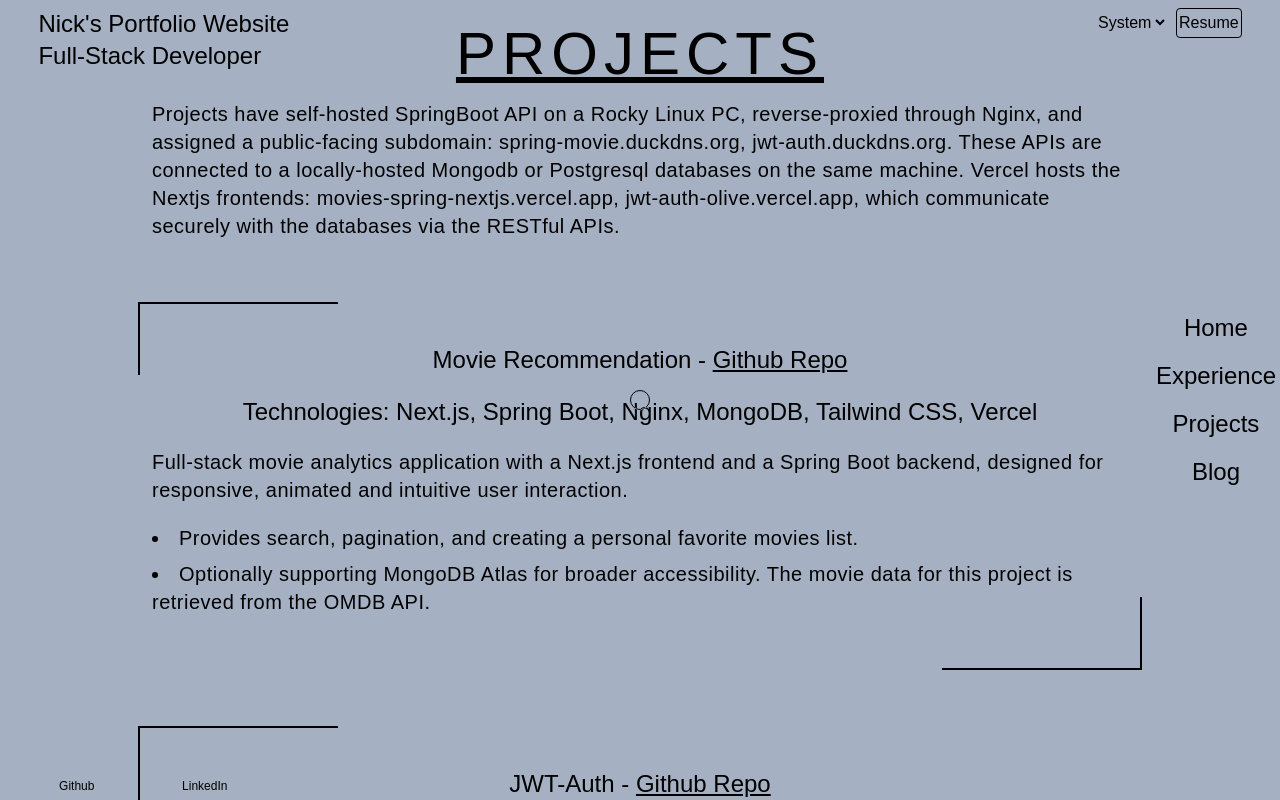
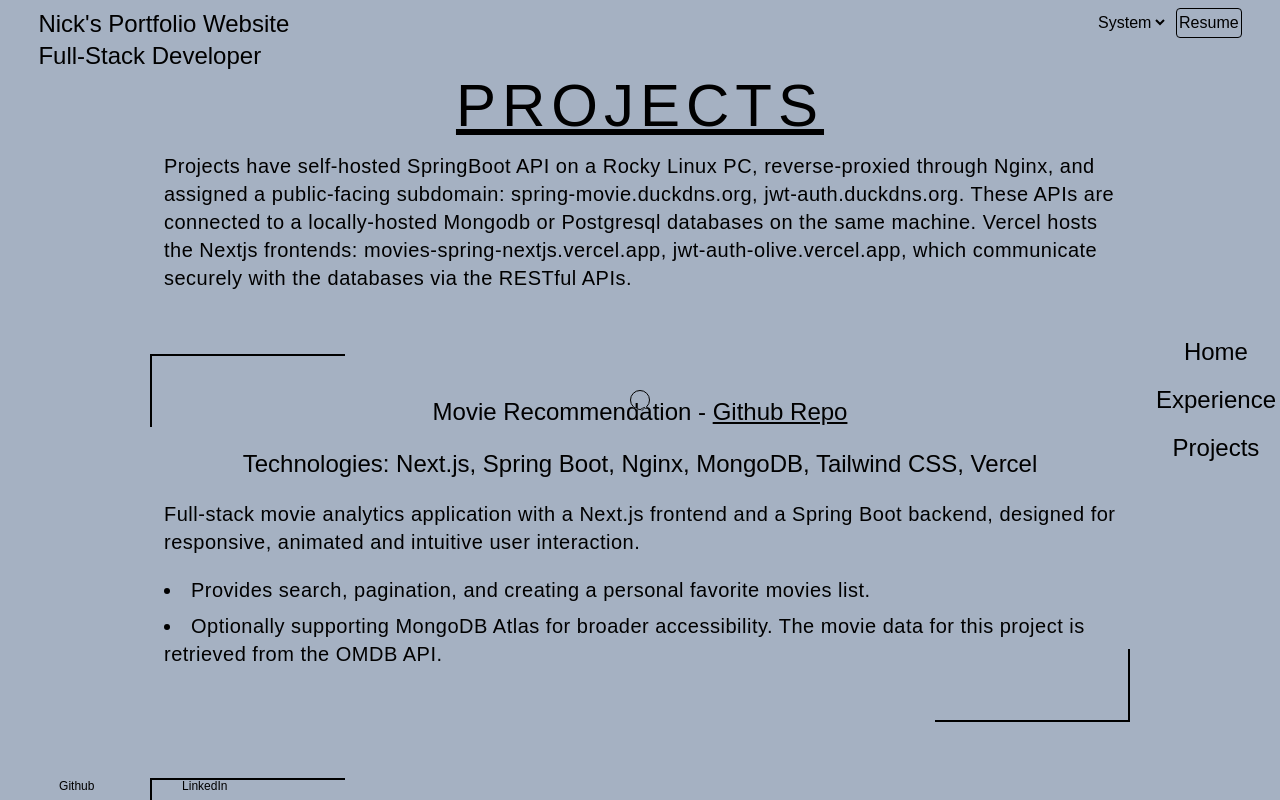
Before and after one commit to kwNick/Resume-Site, a Next.js app: page /projects in a window 1280 px wide. Shown: the top 800 px of the page. Built offline with nearby package versions, Linux system fonts and the light colour scheme.

Commit message:
a little bit of styles; review

```diff
--- a/src/app/(routes)/blog/page.tsx
+++ b/src/app/(routes)/blog/page.tsx
@@ -1,12 +1,14 @@
 const page = () => {
     return (
-        <div className="w-full min-h-full flex items-center justify-around">
-            <div className="w-3/5 h-fit max-h-[75vh] flex flex-col text-center">
+        <div className="w-full min-h-full flex items-center justify-around py-5">
+            <div className="p-5 w-3/5 h-fit max-h-[75vh] flex flex-col text-center justify-center items-center">
                 <div>
                     <h1 className="text-2xl lg:text-4xl underline">Blog</h1>
                 </div>
                 <div className="">
-                    Make a database for holding your blog posts. Add insert update delete.
+                    <p>
+                        Make a database for holding your blog posts. Add insert update delete.
+                    </p>
                 </div>
             </div>
         </div>
--- a/src/app/(routes)/experience/page.tsx
+++ b/src/app/(routes)/experience/page.tsx
@@ -1,7 +1,7 @@
 const page = () => {
 
     return (
-        <div className="w-full flex items-center justify-center">
+        <div className="w-full flex items-center justify-center py-5 ">
             <div className="relative p-3 m-3 w-4/5 flex flex-col gap-y-5 mt-10 pt-5 after:absolute after:bg-colour after:h-[10%] after:w-[30%] after:bottom-[-2px] after:right-[-2px] after:z-[-20]">
                 <span className="absolute inset-0 bg-contrast z-[-10]" />
 
--- a/src/app/(routes)/projects/page.tsx
+++ b/src/app/(routes)/projects/page.tsx
@@ -3,8 +3,8 @@
 const page = () => {
 
     return (
-        <div className="w-full min-h-[100vh] flex items-center justify-around">
-            <div className="relative w-4/5 flex flex-col gap-y-5 after:absolute after:bg-colour after:h-[10%] after:w-[30%] after:bottom-[-2px] after:right-[-2px] after:z-[-20]">
+        <div className="w-full min-h-[100vh] flex items-center justify-around py-5">
+            <div className="relative py-5 px-3 m-3 w-4/5 flex flex-col gap-y-5 after:absolute after:bg-colour after:h-[10%] after:w-[30%] after:bottom-[-2px] after:right-[-2px] after:z-[-20]">
 
                 <span className="absolute inset-0 bg-contrast z-[-10]" />
                 <div className="flex flex-col items-center justify-center gap-y-4 p-3 m-3">
--- a/src/app/page.tsx
+++ b/src/app/page.tsx
@@ -4,7 +4,7 @@
 export default function Home() {
 
   return (
-    <div className="w-full min-h-full">
+    <div className="w-full min-h-full py-5 px-3">
       <ReactTypeWriter />
 
       <div className="min-h-[45vh] flex items-center justify-center mb-10">
--- a/src/resources/navItems.ts
+++ b/src/resources/navItems.ts
@@ -11,9 +11,9 @@
         value: "Projects",
         href: "/projects",
     },
-    {
-        value: "Blog",
-        href: "/blog",
-    },
+    // {
+    //     value: "Blog",
+    //     href: "/blog",
+    // },
 
 ];
```
